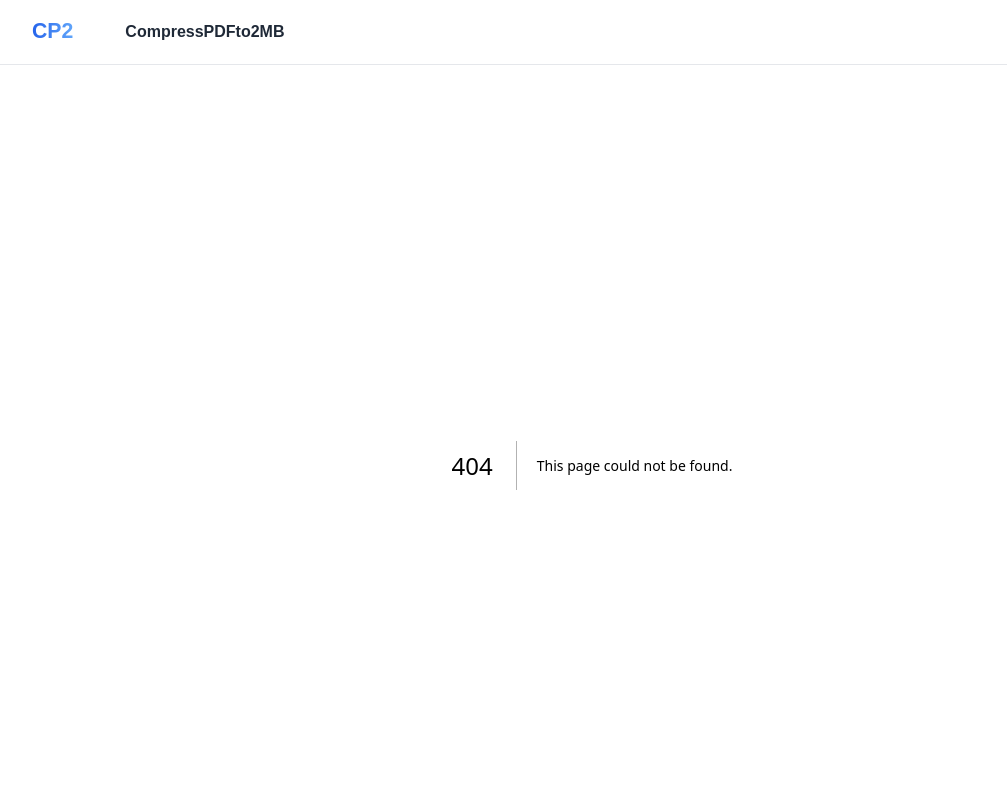
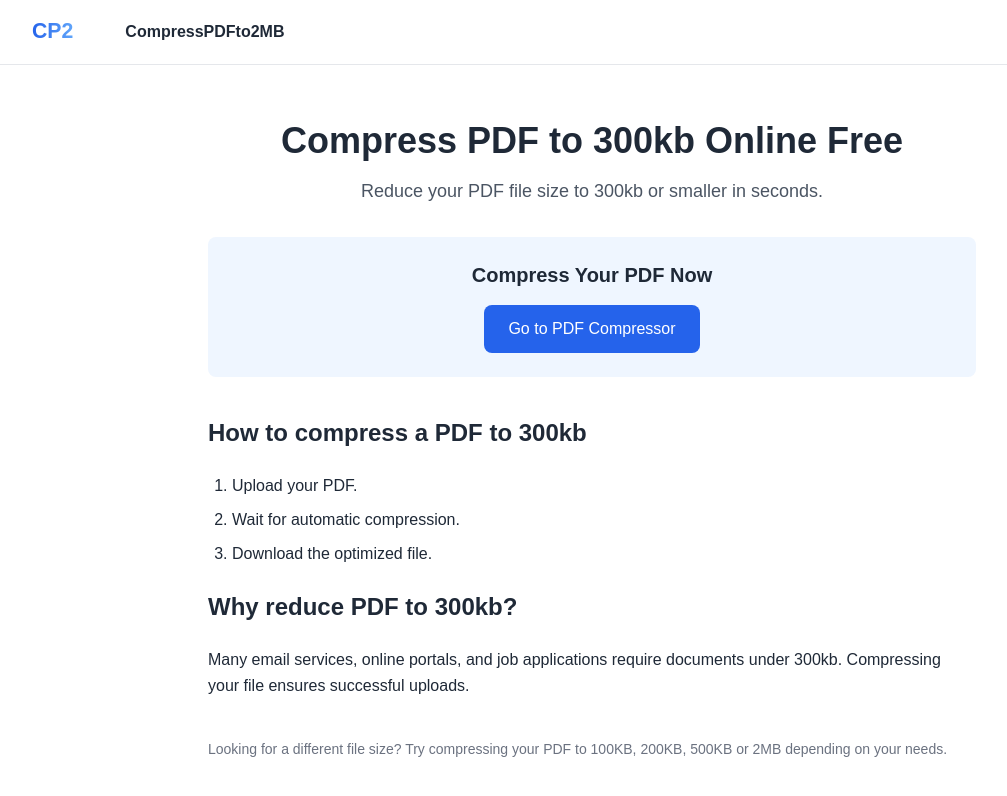
Before and after one commit to behicyildirim/compresspdfto2mb, a Next.js app: page /compress-pdf-to-300kb in a window 1280 px wide. Before the commit this address had no page. Shown: the top 796 px of the page, without its empty margins (48-1055 px from the left). Built offline with nearby package versions, Linux system fonts and the light colour scheme.

Commit message:
Add 300kb 3mb 10mb pages

```diff
--- /dev/null
+++ b/app/compress-pdf-to-10mb/page.tsx
@@ -0,0 +1,61 @@
+import Link from "next/link";
+import InternalLinks from "@/app/components/InternalLinks";
+
+export const metadata = {
+  title: "Compress PDF to 10MB Online Free | CP2",
+  description:
+    "Compress PDF to 10MB instantly online. Free, secure and no registration required.",
+};
+
+export default function CompressPdfTo1MbPage() {
+  return (
+    <main className="min-h-screen bg-white px-4 py-14">
+      <div className="mx-auto max-w-3xl text-gray-800">
+
+        <h1 className="text-4xl font-bold text-center">
+          Compress PDF to 10MB Online Free
+        </h1>
+
+        <p className="mt-4 text-lg text-gray-600 text-center">
+          Reduce your PDF file size to 10MB or smaller in seconds.
+        </p>
+
+        <div className="mt-8 bg-blue-50 p-6 rounded-lg text-center">
+          <h2 className="text-xl font-semibold">
+            Compress Your PDF Now
+          </h2>
+
+          <Link
+            href="/"
+            className="inline-block mt-4 bg-blue-600 text-white px-6 py-3 rounded-lg hover:bg-blue-700 transition"
+          >
+            Go to PDF Compressor
+          </Link>
+        </div>
+
+        <div className="mt-10 space-y-6 leading-relaxed">
+          <h2 className="text-2xl font-semibold">
+            How to compress a PDF to 10MB
+          </h2>
+          <ol className="list-decimal pl-6 space-y-2">
+            <li>Upload your PDF.</li>
+            <li>Wait for automatic compression.</li>
+            <li>Download the optimized file.</li>
+          </ol>
+
+          <h2 className="text-2xl font-semibold mt-10">
+            Why reduce PDF to 3MB?
+          </h2>
+          <p>
+            Many email services, online portals, and job applications require documents under 10MB.
+            Compressing your file ensures successful uploads.
+          </p>
+        </div>
+        <p className="mt-10 text-sm text-gray-500">
+Looking for a different file size? Try compressing your PDF to 100KB, 200KB, 500KB or 2MB depending on your needs.
+</p>
+        <InternalLinks />
+      </div>
+    </main>
+  );
+}
--- /dev/null
+++ b/app/compress-pdf-to-300kb/page.tsx
@@ -0,0 +1,61 @@
+import Link from "next/link";
+import InternalLinks from "@/app/components/InternalLinks";
+
+export const metadata = {
+  title: "Compress PDF to 300kb Online Free | CP2",
+  description:
+    "Compress PDF to 300kb instantly online. Free, secure and no registration required.",
+};
+
+export default function CompressPdfTo1MbPage() {
+  return (
+    <main className="min-h-screen bg-white px-4 py-14">
+      <div className="mx-auto max-w-3xl text-gray-800">
+
+        <h1 className="text-4xl font-bold text-center">
+          Compress PDF to 300kb Online Free
+        </h1>
+
+        <p className="mt-4 text-lg text-gray-600 text-center">
+          Reduce your PDF file size to 300kb or smaller in seconds.
+        </p>
+
+        <div className="mt-8 bg-blue-50 p-6 rounded-lg text-center">
+          <h2 className="text-xl font-semibold">
+            Compress Your PDF Now
+          </h2>
+
+          <Link
+            href="/"
+            className="inline-block mt-4 bg-blue-600 text-white px-6 py-3 rounded-lg hover:bg-blue-700 transition"
+          >
+            Go to PDF Compressor
+          </Link>
+        </div>
+
+        <div className="mt-10 space-y-6 leading-relaxed">
+          <h2 className="text-2xl font-semibold">
+            How to compress a PDF to 300kb
+          </h2>
+          <ol className="list-decimal pl-6 space-y-2">
+            <li>Upload your PDF.</li>
+            <li>Wait for automatic compression.</li>
+            <li>Download the optimized file.</li>
+          </ol>
+
+          <h2 className="text-2xl font-semibold mt-10">
+            Why reduce PDF to 300kb?
+          </h2>
+          <p>
+            Many email services, online portals, and job applications require documents under 300kb.
+            Compressing your file ensures successful uploads.
+          </p>
+        </div>
+        <p className="mt-10 text-sm text-gray-500">
+Looking for a different file size? Try compressing your PDF to 100KB, 200KB, 500KB or 2MB depending on your needs.
+</p>
+        <InternalLinks />
+      </div>
+    </main>
+  );
+}
--- /dev/null
+++ b/app/compress-pdf-to-3mb/page.tsx
@@ -0,0 +1,61 @@
+import Link from "next/link";
+import InternalLinks from "@/app/components/InternalLinks";
+
+export const metadata = {
+  title: "Compress PDF to 3MB Online Free | CP2",
+  description:
+    "Compress PDF to 3MB instantly online. Free, secure and no registration required.",
+};
+
+export default function CompressPdfTo1MbPage() {
+  return (
+    <main className="min-h-screen bg-white px-4 py-14">
+      <div className="mx-auto max-w-3xl text-gray-800">
+
+        <h1 className="text-4xl font-bold text-center">
+          Compress PDF to 3MB Online Free
+        </h1>
+
+        <p className="mt-4 text-lg text-gray-600 text-center">
+          Reduce your PDF file size to 3MB or smaller in seconds.
+        </p>
+
+        <div className="mt-8 bg-blue-50 p-6 rounded-lg text-center">
+          <h2 className="text-xl font-semibold">
+            Compress Your PDF Now
+          </h2>
+
+          <Link
+            href="/"
+            className="inline-block mt-4 bg-blue-600 text-white px-6 py-3 rounded-lg hover:bg-blue-700 transition"
+          >
+            Go to PDF Compressor
+          </Link>
+        </div>
+
+        <div className="mt-10 space-y-6 leading-relaxed">
+          <h2 className="text-2xl font-semibold">
+            How to compress a PDF to 3MB
+          </h2>
+          <ol className="list-decimal pl-6 space-y-2">
+            <li>Upload your PDF.</li>
+            <li>Wait for automatic compression.</li>
+            <li>Download the optimized file.</li>
+          </ol>
+
+          <h2 className="text-2xl font-semibold mt-10">
+            Why reduce PDF to 3MB?
+          </h2>
+          <p>
+            Many email services, online portals, and job applications require documents under 3MB.
+            Compressing your file ensures successful uploads.
+          </p>
+        </div>
+        <p className="mt-10 text-sm text-gray-500">
+Looking for a different file size? Try compressing your PDF to 100KB, 200KB, 500KB or 2MB depending on your needs.
+</p>
+        <InternalLinks />
+      </div>
+    </main>
+  );
+}
```
